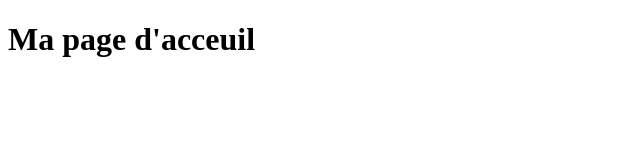
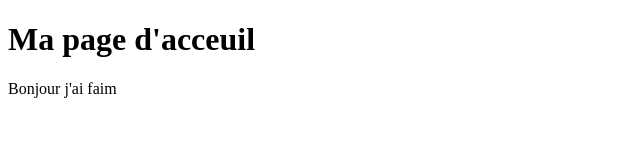
Before and after one commit to gracedidisokoye/informatique_bach, a plain HTML site: page index.html in a window 1280 px wide. Shown: the whole page, without its empty margins (0-640 px from the left). Drawn offline with Linux system fonts and the light colour scheme.

Commit message:
j'ai ajoute une phrase

```diff
--- a/index.html
+++ b/index.html
@@ -7,5 +7,6 @@
 </head>
 <body>
     <h1> Ma page d'acceuil</h1>
+    <p>Bonjour j'ai faim</p>
 </body>
 </html>
```
